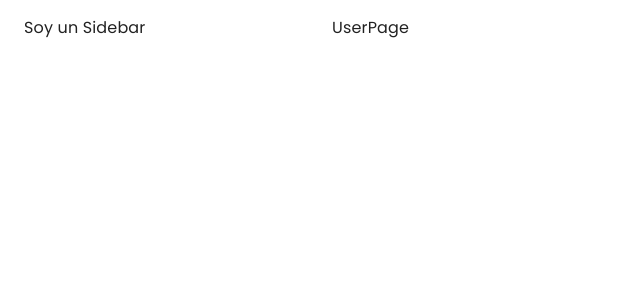
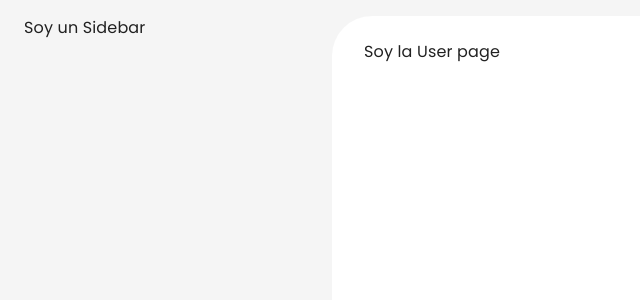
Before and after one commit to santiagosegurado/prueba-tecnica-muvinai, a React (Vite) app: page / in a window 1280 px wide. Shown: the top 300 px of the page, without its empty margins (0-640 px from the left). Built offline with nearby package versions, Linux system fonts and the light colour scheme.

Commit message:
Layout Added

```diff
--- a/src/App.jsx
+++ b/src/App.jsx
@@ -1,15 +1,35 @@
 import { Container, Grid } from "@mui/material";
 import { Sidebar } from "./components/Sidebar";
 import { UserPage } from "./components/UserPage";
+import { useTheme } from "@emotion/react";
 
 function App() {
+  const theme = useTheme();
+
   return (
-    <Container maxWidth="xl" sx={{ bgcolor: "secondary", height: "100vh", p: 2}}>
+    <Container
+      maxWidth="xl"
+      sx={{
+        height: "100vh",
+        p: 2,
+        backgroundColor: theme.palette.secondary.main,
+      }}
+    >
       <Grid container>
         <Grid item lg={3}>
           <Sidebar />
         </Grid>
-        <Grid item lg={9} >
+        <Grid
+          item
+          lg={9}
+          sx={{
+            background: "#FFF",
+            height: "calc(100vh - 36px)",
+            paddingBlock: 3,
+            paddingInline: 4,
+            borderRadius: 10
+          }}
+        >
           <UserPage />
         </Grid>
       </Grid>
--- a/src/components/UserPage.jsx
+++ b/src/components/UserPage.jsx
@@ -1,6 +1,9 @@
+import { Box } from "@mui/material"
 
 export const UserPage = () => {
   return (
-    <div>UserPage</div>
+    <Box>
+      <span>Soy la User page</span>
+    </Box>
   )
 }
--- a/src/theme/index.js
+++ b/src/theme/index.js
@@ -5,9 +5,9 @@ export const theme = createTheme({
     primary: {
       main: "#05a180",
     },
-    secondary:{
-      main: '#C4C4C4'
-    }
+    secondary: {
+      main: "#F5F5F5",
+    },
   },
 });
 
```
